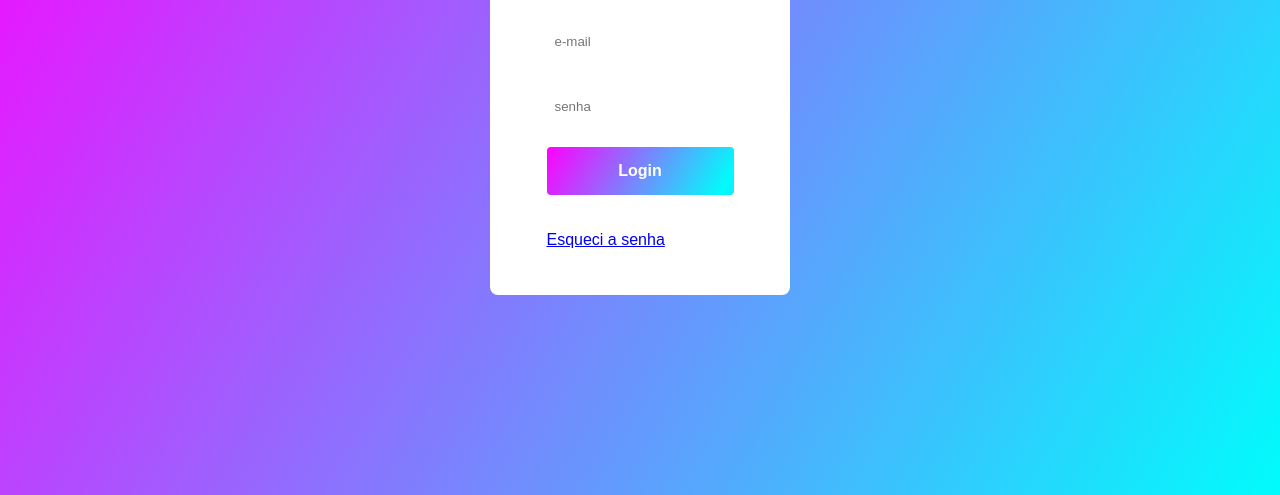
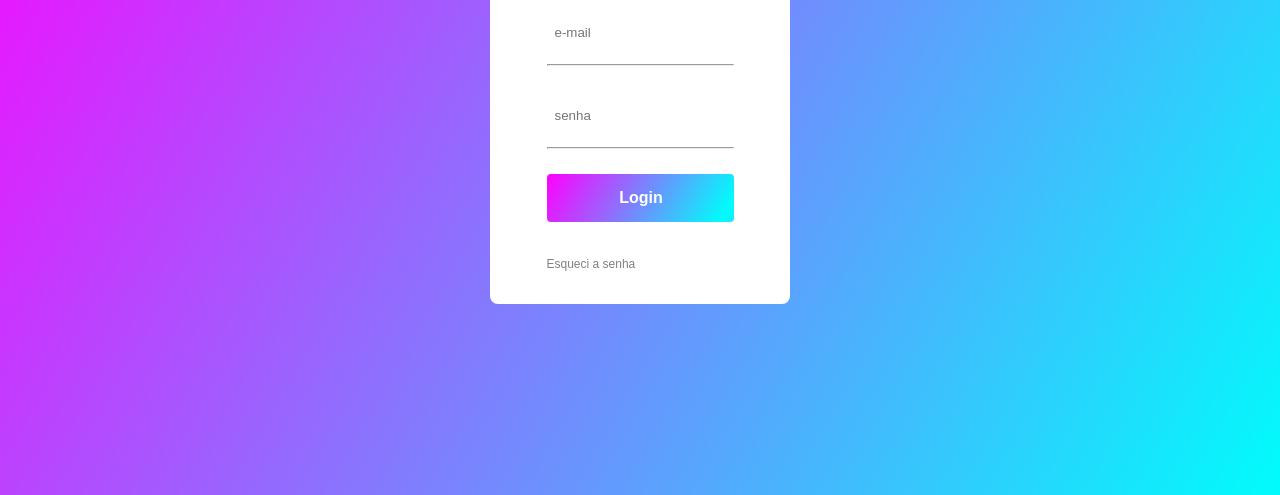
Before and after one commit to EricBerlim/Login, a plain HTML site: page login/index.html in a window 1280 px wide. Shown: the part 305-800 px from the top of the page. Drawn offline with Linux system fonts and the light colour scheme.

Commit message:
Ajustes
Ajustes no layout do form de login adicionando <hr>.

```diff
--- a/login/index.html
+++ b/login/index.html
@@ -14,8 +14,10 @@
 
         <form class="login-form">
           <input class="login__input" type="email" placeholder="e-mail"/>
+          <hr>
           <span class="login__input-border"></span>
           <input class="login__input" type="password" placeholder="senha"/>
+          <hr>
           <span class="login__input-border"></span>
           <button class="login__submit" type="submit">Login</button>
           <a class="login__reset" href="#">Esqueci a senha</a>
--- a/login/style.css
+++ b/login/style.css
@@ -1,4 +1,4 @@
-/*Zerar os pré-estilos do body*/
+/*Zerar os padrões do body*/
 body{
     margin: 0;
     padding: 0;
@@ -27,7 +27,7 @@ body{
 
 .login__title{
     margin-bottom: 32px;
-    color: rgb(20, 20, 20);
+    color: black;
 }
 
 .login__form{
@@ -45,14 +45,15 @@ body{
     padding-left: 8px;
     border: unset;
     outline: none;
+    position: relative;
 }
 
 .login__input-border{
     height: 1px;
     width: 100%;
     margin-bottom: 16px;
-    background-color: silver;
-    transition: .3s ease-in-out;
+    background-color: lightgrey;
+    transition: 0.3s ease-in-out;
 }
 
 .login__input-border::after{
@@ -62,25 +63,29 @@ body{
     width: 0;
     margin-bottom: 16px;
     background: linear-gradient(120deg, rgb(255, 0, 255), rgb(0, 252, 252));
-    transition: .3s ease-in-out;
+    transition: 0.3s ease-in-out;
 }
 
 .login__submit{
     height: 48px;
     width: 100%;
+    padding-left: 8px;
     outline: none;
+    position: relative;
     background: linear-gradient(120deg, rgb(255, 0, 255), rgb(0, 252, 252), rgb(255, 0, 255));
     background-size: 200%;
-    margin-bottom: 36px;
+    margin-bottom: 32px;
     color: white;
     font-size: 16px;
     font-weight: bold;
     border: unset;
     border-radius: 4px;
     cursor: pointer;
-    transition: .5s ease-in-out;
+    transition: 0.5s ease-in-out;
 }
 
 .login__reset{
-
+    font-size: 12px;
+    color: grey;
+    text-decoration: none;
 }
```
Also changed, not shown: login/script.js (added).
